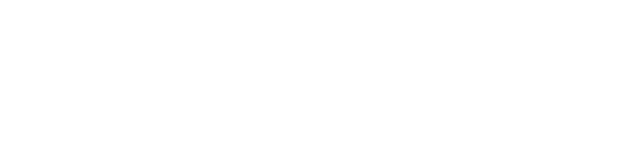
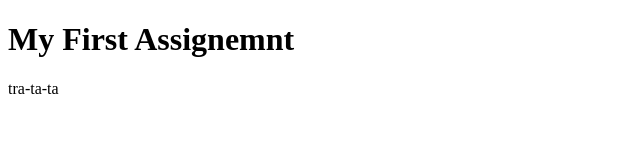
Before and after one commit to Turanika/Coursera-test-3, a plain HTML site: page site/module-2-solution/index.html in a window 1280 px wide. Shown: the whole page, without its empty margins (0-640 px from the left). Drawn offline with Linux system fonts and the light colour scheme.

Commit message:
Some Additions

```diff
--- a/site/module-2-solution/index.html
+++ b/site/module-2-solution/index.html
@@ -3,9 +3,10 @@
 <head>
 	<meta charset="utf-8">
 	<meta name="viewport" content="width=device-width, initial-scale=1">
-	<title></title>
+	<title>My First Assignment</title>
 </head>
 <body>
-
+<h1>My First Assignemnt</h1>
+<p>tra-ta-ta</p>
 </body>
 </html>
```
